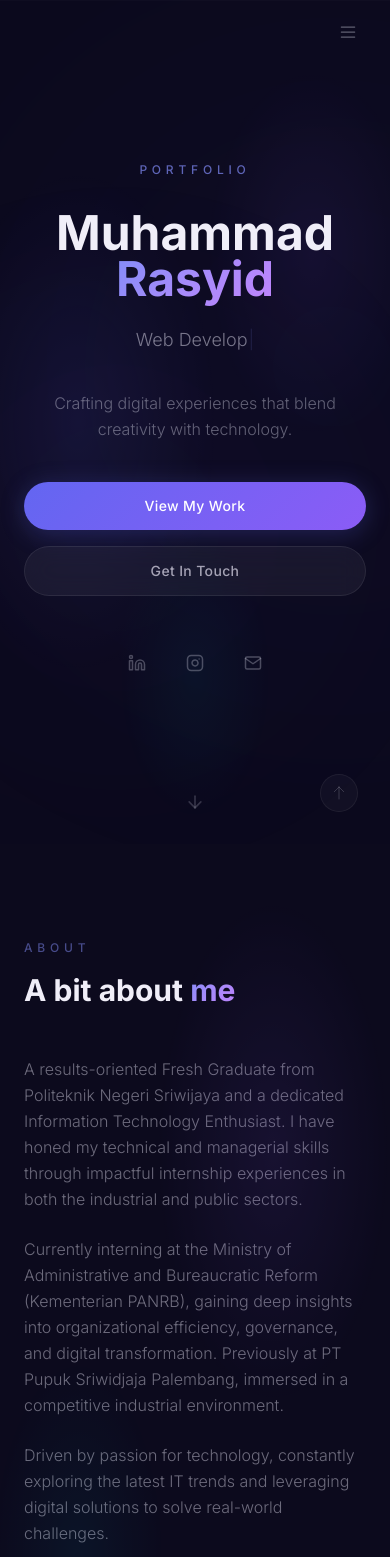
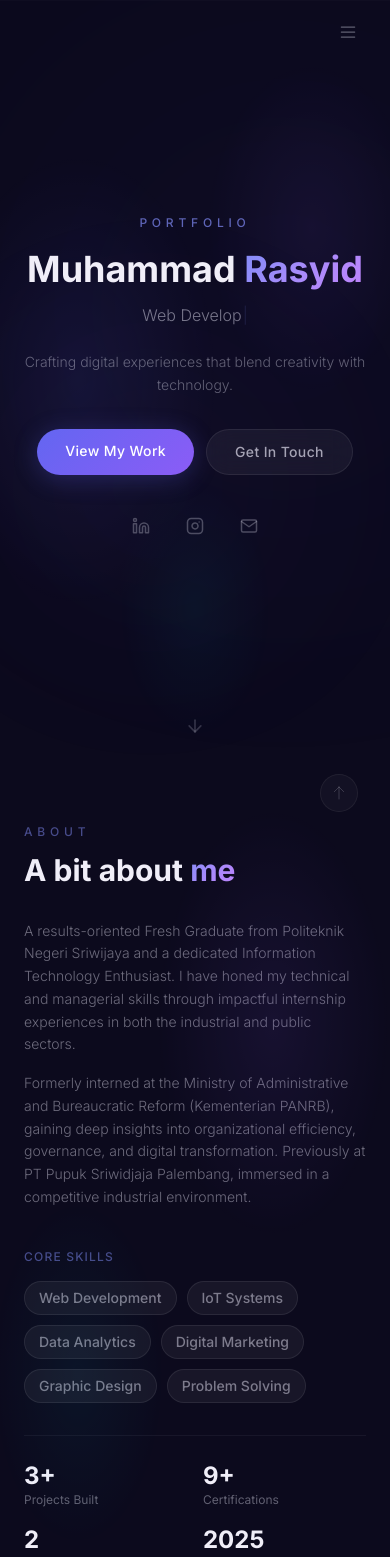
Before and after one commit to consigliere27/portofolio-rasyid, a React (Vite) app: page / in a window 390 px wide. Shown: the top 1557 px of the page. Built offline with nearby package versions, Linux system fonts and the light colour scheme.

Commit message:
Menambahkan project catatpengeluaranmu dan juga melakukan penyegaran tampilan

```diff
--- a/src/components/About.jsx
+++ b/src/components/About.jsx
@@ -7,14 +7,14 @@ const About = () => {
     ];
 
     return (
-        <section id="about" className="section-deep mesh-about py-24 md:py-36 relative overflow-hidden">
-            <div className="max-w-4xl mx-auto px-6">
+        <section id="about" className="section-deep mesh-about py-16 md:py-24 relative overflow-hidden">
+            <div className="max-w-5xl mx-auto px-6">
                 {/* Section label */}
                 <motion.p
                     initial={{ opacity: 0 }}
                     whileInView={{ opacity: 1 }}
                     viewport={{ once: true }}
-                    className="text-xs tracking-[0.4em] uppercase mb-4 font-medium"
+                    className="text-xs tracking-[0.4em] uppercase mb-3 font-medium"
                     style={{ color: 'rgba(129, 140, 248, 0.5)' }}
                 >
                     About
@@ -25,17 +25,19 @@ const About = () => {
                     whileInView={{ opacity: 1, y: 0 }}
                     viewport={{ once: true }}
                     transition={{ duration: 0.6 }}
-                    className="text-3xl md:text-4xl font-bold font-outfit mb-12"
+                    className="text-3xl md:text-4xl font-bold font-outfit mb-8"
                     style={{ color: '#f0eef8' }}
                 >
                     A bit about <span className="gradient-text">me</span>
                 </motion.h2>
 
-                <div className="space-y-6">
+                {/* Two-column layout */}
+                <div className="grid grid-cols-1 md:grid-cols-2 gap-10">
+                    {/* Left — Text */}
+                    <div className="space-y-4">
                         {[
                             'A results-oriented Fresh Graduate from Politeknik Negeri Sriwijaya and a dedicated Information Technology Enthusiast. I have honed my technical and managerial skills through impactful internship experiences in both the industrial and public sectors.',
-                        'Currently interning at the Ministry of Administrative and Bureaucratic Reform (Kementerian PANRB), gaining deep insights into organizational efficiency, governance, and digital transformation. Previously at PT Pupuk Sriwidjaja Palembang, immersed in a competitive industrial environment.',
-                        'Driven by passion for technology, constantly exploring the latest IT trends and leveraging digital solutions to solve real-world challenges.',
+                            'Formerly interned at the Ministry of Administrative and Bureaucratic Reform (Kementerian PANRB), gaining deep insights into organizational efficiency, governance, and digital transformation. Previously at PT Pupuk Sriwidjaja Palembang, immersed in a competitive industrial environment.',
                         ].map((text, i) => (
                             <motion.p
                                 key={i}
@@ -43,7 +45,7 @@ const About = () => {
                                 whileInView={{ opacity: 1, y: 0 }}
                                 viewport={{ once: true }}
                                 transition={{ delay: i * 0.1, duration: 0.5 }}
-                            className="text-base md:text-lg leading-relaxed font-light"
+                                className="text-sm md:text-base leading-relaxed font-light"
                                 style={{ color: 'rgba(226, 224, 240, 0.45)' }}
                             >
                                 {text}
@@ -51,24 +53,26 @@ const About = () => {
                         ))}
                     </div>
 
-                {/* Skills */}
+                    {/* Right — Skills */}
                     <motion.div
-                    initial={{ opacity: 0 }}
-                    whileInView={{ opacity: 1 }}
+                        initial={{ opacity: 0, x: 20 }}
+                        whileInView={{ opacity: 1, x: 0 }}
                         viewport={{ once: true }}
-                    transition={{ delay: 0.3 }}
-                    className="mt-12 pt-10"
-                    style={{ borderTop: '1px solid rgba(255, 255, 255, 0.05)' }}
+                        transition={{ delay: 0.2 }}
                     >
-                    <div className="flex flex-wrap gap-3">
+                        <p className="text-xs uppercase tracking-widest mb-4 font-medium"
+                            style={{ color: 'rgba(129, 140, 248, 0.5)' }}>
+                            Core Skills
+                        </p>
+                        <div className="flex flex-wrap gap-2.5">
                             {skills.map((skill, i) => (
                                 <motion.span
                                     key={skill}
                                     initial={{ opacity: 0, y: 10 }}
                                     whileInView={{ opacity: 1, y: 0 }}
                                     viewport={{ once: true }}
-                                transition={{ delay: i * 0.05 }}
-                                className="glass-tag px-4 py-2 rounded-full text-sm font-medium cursor-hover"
+                                    transition={{ delay: i * 0.06 }}
+                                    className="glass-tag px-3.5 py-1.5 rounded-full text-sm font-medium cursor-hover"
                                     style={{ color: 'rgba(226, 224, 240, 0.5)' }}
                                     whileHover={{
                                         color: '#818cf8',
@@ -80,7 +84,23 @@ const About = () => {
                                 </motion.span>
                             ))}
                         </div>
+
+                        {/* Stats */}
+                        <div className="mt-8 pt-6 grid grid-cols-2 gap-4" style={{ borderTop: '1px solid rgba(255, 255, 255, 0.05)' }}>
+                            {[
+                                { value: '3+', label: 'Projects Built' },
+                                { value: '9+', label: 'Certifications' },
+                                { value: '2', label: 'Internships' },
+                                { value: '2025', label: 'Graduate Year' },
+                            ].map((stat) => (
+                                <div key={stat.label}>
+                                    <p className="text-2xl font-bold font-outfit" style={{ color: '#f0eef8' }}>{stat.value}</p>
+                                    <p className="text-xs" style={{ color: 'rgba(226, 224, 240, 0.4)' }}>{stat.label}</p>
+                                </div>
+                            ))}
+                        </div>
                     </motion.div>
+                </div>
             </div>
         </section>
     );
--- a/src/components/Footer.jsx
+++ b/src/components/Footer.jsx
@@ -13,7 +13,7 @@ const Footer = () => {
         <footer className="section-deep mesh-footer relative">
             <div className="divider" />
 
-            <div className="max-w-5xl mx-auto px-6 py-8">
+            <div className="max-w-5xl mx-auto px-6 py-6">
                 <div className="flex flex-col items-center text-center gap-5">
                     {/* Brand */}
                     <motion.a
--- a/src/components/Hero.jsx
+++ b/src/components/Hero.jsx
@@ -10,12 +10,12 @@ const Hero = () => {
     return (
         <section
             id="home"
-            className="section-deep mesh-hero relative min-h-screen flex items-center justify-center overflow-hidden"
+            className="section-deep mesh-hero relative min-h-[90vh] flex items-center justify-center overflow-hidden"
         >
             {/* Floating orbs */}
             <div className="absolute inset-0 overflow-hidden pointer-events-none">
                 <div
-                    className="absolute w-[600px] h-[600px] rounded-full blur-[180px] opacity-[0.12]"
+                    className="absolute w-[500px] h-[500px] rounded-full blur-[160px] opacity-[0.12]"
                     style={{
                         background: 'radial-gradient(circle, #6366f1, transparent 70%)',
                         top: '10%', left: '5%',
@@ -23,7 +23,7 @@ const Hero = () => {
                     }}
                 />
                 <div
-                    className="absolute w-[450px] h-[450px] rounded-full blur-[150px] opacity-[0.08]"
+                    className="absolute w-[380px] h-[380px] rounded-full blur-[130px] opacity-[0.08]"
                     style={{
                         background: 'radial-gradient(circle, #a78bfa, transparent 70%)',
                         bottom: '10%', right: '10%',
@@ -32,12 +32,14 @@ const Hero = () => {
                 />
             </div>
 
-            <div className="relative z-10 max-w-3xl mx-auto px-6 text-center">
+            <div className="relative z-10 w-full max-w-5xl mx-auto px-6 flex flex-col md:flex-row items-center justify-between gap-10 py-12">
+                {/* Left — Text */}
+                <div className="flex-1 text-center md:text-left">
                     <motion.p
                         initial={{ opacity: 0, y: 20 }}
                         animate={{ opacity: 1, y: 0 }}
                         transition={{ delay: 0.2, duration: 0.6 }}
-                    className="text-xs tracking-[0.4em] uppercase mb-8 font-medium"
+                        className="text-xs tracking-[0.4em] uppercase mb-5 font-medium"
                         style={{ color: 'rgba(129, 140, 248, 0.7)' }}
                     >
                         Portfolio
@@ -47,7 +49,7 @@ const Hero = () => {
                         initial={{ opacity: 0, y: 30 }}
                         animate={{ opacity: 1, y: 0 }}
                         transition={{ delay: 0.35, duration: 0.7 }}
-                    className="text-5xl sm:text-6xl md:text-7xl lg:text-8xl font-bold font-outfit mb-6 leading-[0.95]"
+                        className="text-4xl sm:text-5xl md:text-6xl font-bold font-outfit mb-4 leading-[1]"
                         style={{ color: '#f0eef8' }}
                     >
                         Muhammad{' '}
@@ -58,7 +60,7 @@ const Hero = () => {
                         initial={{ opacity: 0, y: 20 }}
                         animate={{ opacity: 1, y: 0 }}
                         transition={{ delay: 0.5, duration: 0.6 }}
-                    className="text-lg sm:text-xl md:text-2xl mb-6 h-10 font-light"
+                        className="text-base sm:text-lg md:text-xl mb-4 h-8 font-light"
                         style={{ color: 'rgba(226, 224, 240, 0.5)' }}
                     >
                         <Typewriter
@@ -80,7 +82,7 @@ const Hero = () => {
                         initial={{ opacity: 0, y: 20 }}
                         animate={{ opacity: 1, y: 0 }}
                         transition={{ delay: 0.6, duration: 0.6 }}
-                    className="text-base md:text-lg mb-10 max-w-lg mx-auto leading-relaxed font-light"
+                        className="text-sm md:text-base mb-8 max-w-md leading-relaxed font-light"
                         style={{ color: 'rgba(226, 224, 240, 0.4)' }}
                     >
                         Crafting digital experiences that blend creativity with technology.
@@ -91,15 +93,15 @@ const Hero = () => {
                         initial={{ opacity: 0, y: 20 }}
                         animate={{ opacity: 1, y: 0 }}
                         transition={{ delay: 0.7, duration: 0.6 }}
-                    className="flex flex-col sm:flex-row gap-4 justify-center mb-12"
+                        className="flex flex-wrap gap-3 justify-center md:justify-start mb-8"
                     >
                         <motion.a
                             href="#projects"
                             onClick={(e) => {
                                 e.preventDefault();
-                            document.getElementById('projects')?.scrollIntoView({ behavior: 'smooth' });
+                                document.getElementById('my-projects')?.scrollIntoView({ behavior: 'smooth' });
                             }}
-                        className="px-8 py-3.5 rounded-full font-medium cursor-hover text-center text-sm tracking-wide"
+                            className="px-7 py-3 rounded-full font-medium cursor-hover text-center text-sm tracking-wide"
                             style={{
                                 background: 'linear-gradient(135deg, #6366f1, #8b5cf6)',
                                 color: '#ffffff',
@@ -119,7 +121,7 @@ const Hero = () => {
                                 e.preventDefault();
                                 document.getElementById('contact')?.scrollIntoView({ behavior: 'smooth' });
                             }}
-                        className="glass-btn px-8 py-3.5 rounded-full font-medium cursor-hover text-center text-sm tracking-wide"
+                            className="glass-btn px-7 py-3 rounded-full font-medium cursor-hover text-center text-sm tracking-wide"
                             style={{ color: 'rgba(226, 224, 240, 0.7)' }}
                             whileHover={{ scale: 1.03, color: '#e2e0f0' }}
                             whileTap={{ scale: 0.97 }}
@@ -133,7 +135,7 @@ const Hero = () => {
                         initial={{ opacity: 0 }}
                         animate={{ opacity: 1 }}
                         transition={{ delay: 0.9, duration: 0.6 }}
-                    className="flex gap-5 justify-center"
+                        className="flex gap-4 justify-center md:justify-start"
                     >
                         {[
                             { icon: FiLinkedin, href: 'https://www.linkedin.com/in/muhammad-rasyid-shiddiq-5749a6281' },
@@ -156,10 +158,61 @@ const Hero = () => {
                     </motion.div>
                 </div>
 
+                {/* Right — Visual Card */}
+                <motion.div
+                    initial={{ opacity: 0, x: 40 }}
+                    animate={{ opacity: 1, x: 0 }}
+                    transition={{ delay: 0.5, duration: 0.8 }}
+                    className="hidden md:flex flex-col gap-3 w-72 flex-shrink-0"
+                >
+                    {/* Status Card */}
+                    <div className="glass-panel p-5 rounded-2xl">
+                        <div className="flex items-center gap-3 mb-4">
+                            <div className="w-10 h-10 rounded-xl flex items-center justify-center" style={{ background: 'rgba(99,102,241,0.15)', border: '1px solid rgba(99,102,241,0.2)' }}>
+                                <span className="text-lg">👨‍💻</span>
+                            </div>
+                            <div>
+                                <p className="text-xs font-bold" style={{ color: '#f0eef8' }}>Muhammad Rasyid</p>
+                                <p className="text-[11px]" style={{ color: 'rgba(226,224,240,0.4)' }}>IT Enthusiast</p>
+                            </div>
+                        </div>
+                        <div className="flex items-center gap-2">
+                            <span className="relative flex h-2 w-2">
+                                <span className="animate-ping absolute inline-flex h-full w-full rounded-full opacity-75" style={{ backgroundColor: '#4ade80' }}></span>
+                                <span className="relative inline-flex rounded-full h-2 w-2" style={{ backgroundColor: '#4ade80' }}></span>
+                            </span>
+                            <span className="text-[11px] font-medium" style={{ color: 'rgba(74, 222, 128, 0.8)' }}>Open to Opportunities</span>
+                        </div>
+                    </div>
+
+                    {/* Skills Preview */}
+                    <div className="glass-panel p-5 rounded-2xl">
+                        <p className="text-[10px] uppercase tracking-widest mb-3" style={{ color: 'rgba(226,224,240,0.35)' }}>Core Skills</p>
+                        <div className="flex flex-wrap gap-2">
+                            {['React', 'IoT', 'AI Prompting', 'Analytics', 'UI/UX'].map((skill) => (
+                                <span key={skill} className="px-2.5 py-1 rounded-lg text-[11px] font-medium"
+                                    style={{ background: 'rgba(99,102,241,0.1)', border: '1px solid rgba(99,102,241,0.2)', color: '#818cf8' }}>
+                                    {skill}
+                                </span>
+                            ))}
+                        </div>
+                    </div>
+
+                    {/* Location */}
+                    <div className="glass-panel p-4 rounded-2xl flex items-center gap-3">
+                        <span className="text-base">📍</span>
+                        <div>
+                            <p className="text-[10px] uppercase tracking-widest" style={{ color: 'rgba(226,224,240,0.35)' }}>Based In</p>
+                            <p className="text-sm font-medium" style={{ color: 'rgba(226,224,240,0.7)' }}>Palembang, Indonesia</p>
+                        </div>
+                    </div>
+                </motion.div>
+            </div>
+
             {/* Scroll indicator */}
             <motion.button
                 onClick={handleScrollDown}
-                className="absolute bottom-10 left-1/2 -translate-x-1/2 cursor-hover"
+                className="absolute bottom-8 left-1/2 -translate-x-1/2 cursor-hover"
                 style={{ color: 'rgba(226, 224, 240, 0.2)' }}
                 initial={{ opacity: 0 }}
                 animate={{ opacity: 1 }}
--- a/src/components/Projects.jsx
+++ b/src/components/Projects.jsx
@@ -11,7 +11,7 @@ const projects = [
         category: 'AI',
         description: 'Platform edukasi yang membantu orang awam belajar memerintah AI seperti ChatGPT dan Claude, cukup pakai bahasa sehari-hari. Tanpa ribet, tanpa koding.',
         tags: ['React', 'Vite', 'AI', 'Education'],
-        image: '/belajarpakaiai.png',
+        image: null,
         liveUrl: 'https://belajarpakaiai-web.vercel.app/',
         githubUrl: '#',
         featured: true,
@@ -30,6 +30,19 @@ const projects = [
         featured: false,
         gradient: 'linear-gradient(135deg, #06b6d4 0%, #3b82f6 50%, #6366f1 100%)',
         accent: '#06b6d4'
+    },
+    {
+        id: 3,
+        title: 'CatatPengeluaranmu',
+        category: 'Web',
+        description: 'Aplikasi pencatatan pengeluaran pribadi yang membantu mengelola dan melacak keuangan harian dengan mudah.',
+        tags: ['Web', 'Finance', 'Tracker'],
+        image: null,
+        liveUrl: 'https://catatpengeluaranmu.vercel.app/',
+        githubUrl: '#',
+        featured: false,
+        gradient: 'linear-gradient(135deg, #10b981 0%, #059669 50%, #047857 100%)',
+        accent: '#10b981'
     },
 ];
 
@@ -70,11 +83,17 @@ const ProjectCard3D = ({ project, onClick, index }) => {
     };
 
     // Determine Bento sizing based on index
-    // index 0: span 8 (featured), index 1: span 4, index 2 & 3: span 6, etc.
     let bentoClass = "bento-item-regular";
-    if (index % 4 === 0) bentoClass = "bento-item-featured";
-    else if (index % 4 === 1) bentoClass = "bento-item-regular";
-    else bentoClass = "bento-item-wide";
+    if (index === 0 || index === 1) {
+        bentoClass = "bento-item-wide"; // 2 sedang di atas (span 6)
+    } else if (index === 2) {
+        bentoClass = "bento-item-full"; // 1 sangat besar di bawah (span 12)
+    } else {
+        // Fallback if more items added
+        if (index % 3 === 0) bentoClass = "bento-item-wide";
+        else if (index % 3 === 1) bentoClass = "bento-item-wide";
+        else bentoClass = "bento-item-full";
+    }
 
     return (
         <motion.div
@@ -318,20 +337,20 @@ const Projects = () => {
         : projects.filter((p) => p.category === active);
 
     return (
-        <section id="my-projects" className="section-deep py-32 md:py-48 relative overflow-hidden">
+        <section id="my-projects" className="section-deep py-16 md:py-24 relative overflow-hidden">
             {/* Ambient Background Elements */}
             <div className="absolute top-1/4 -left-1/4 w-1/2 h-1/2 bg-indigo-500/10 rounded-full blur-[120px] pointer-events-none" />
             <div className="absolute bottom-1/4 -right-1/4 w-1/2 h-1/2 bg-purple-500/10 rounded-full blur-[120px] pointer-events-none" />
 
             <div className="max-w-7xl mx-auto px-6 relative z-10">
                 {/* Header */}
-                <div className="flex flex-col md:flex-row md:items-end justify-between mb-16 md:mb-24 gap-8">
+                <div className="flex flex-col md:flex-row md:items-end justify-between mb-8 md:mb-10 gap-6">
                     <div className="max-w-2xl">
                         <motion.div
                             initial={{ opacity: 0, x: -20 }}
                             whileInView={{ opacity: 1, x: 0 }}
                             viewport={{ once: true }}
-                            className="inline-flex items-center gap-3 px-4 py-2 rounded-full bg-white/5 border border-white/10 mb-6"
+                            className="inline-flex items-center gap-3 px-4 py-2 rounded-full bg-white/5 border border-white/10 mb-4"
                         >
                             <span className="w-2 h-2 rounded-full bg-indigo-400 animate-pulse" />
                             <span className="text-xs font-bold tracking-[0.2em] uppercase text-indigo-300">Portfolio</span>
@@ -341,10 +360,10 @@ const Projects = () => {
                             initial={{ opacity: 0, y: 30 }}
                             whileInView={{ opacity: 1, y: 0 }}
                             viewport={{ once: true }}
-                            className="text-4xl md:text-6xl lg:text-7xl font-black font-outfit mb-6 tracking-tight leading-tight"
+                            className="text-3xl md:text-4xl lg:text-5xl font-black font-outfit mb-4 tracking-tight leading-tight"
                             style={{ color: '#f0eef8' }}
                         >
-                            Featured <br />
+                            Featured{' '}
                             <span className="text-transparent bg-clip-text bg-gradient-to-r from-indigo-400 via-purple-400 to-pink-400">
                                 Work & Projects.
                             </span>
@@ -355,7 +374,7 @@ const Projects = () => {
                             whileInView={{ opacity: 1, y: 0 }}
                             viewport={{ once: true }}
                             transition={{ delay: 0.2 }}
-                            className="text-lg md:text-xl font-light text-white/50 max-w-xl"
+                            className="text-sm md:text-base font-light text-white/50 max-w-xl"
                         >
                             A curated selection of my recent work, showcasing expertise in frontend development, UI/UX design, and complex web applications.
                         </motion.p>
@@ -373,7 +392,7 @@ const Projects = () => {
                             <button
                                 key={cat}
                                 onClick={() => setActive(cat)}
-                                className="px-6 py-3 rounded-xl text-sm font-bold tracking-wide transition-all relative overflow-hidden"
+                                className="px-4 py-2 rounded-xl text-xs font-bold tracking-wide transition-all relative overflow-hidden"
                                 style={{
                                     color: active === cat ? '#fff' : 'rgba(255,255,255,0.5)',
                                 }}
--- a/src/components/Work.jsx
+++ b/src/components/Work.jsx
@@ -138,7 +138,7 @@ const Work = () => {
     const filtered = active === 'All' ? certifications : certifications.filter((c) => c.category === active);
 
     return (
-        <section id="projects" className="section-deep mesh-work py-24 md:py-36 relative">
+        <section id="projects" className="section-deep mesh-work py-16 md:py-20 relative">
             <div className="max-w-5xl mx-auto px-6 relative z-10">
                 {/* Header */}
                 <motion.p
@@ -155,7 +155,7 @@ const Work = () => {
                     initial={{ opacity: 0, y: 20 }}
                     whileInView={{ opacity: 1, y: 0 }}
                     viewport={{ once: true }}
-                    className="text-3xl md:text-4xl font-bold font-outfit mb-10"
+                    className="text-3xl md:text-4xl font-bold font-outfit mb-7"
                     style={{ color: '#f0eef8' }}
                 >
                     Professional <span className="gradient-text">credentials</span>
@@ -166,7 +166,7 @@ const Work = () => {
                     initial={{ opacity: 0 }}
                     whileInView={{ opacity: 1 }}
                     viewport={{ once: true }}
-                    className="flex flex-wrap gap-2 mb-10"
+                    className="flex flex-wrap gap-2 mb-7"
                 >
                     {categories.map((cat) => (
                         <motion.button
```
Also changed, not shown: src/components/Contact.jsx (+40 -29 lines), src/index.css (+73 -27 lines). Lines whose indentation alone changed are shown as unchanged.
